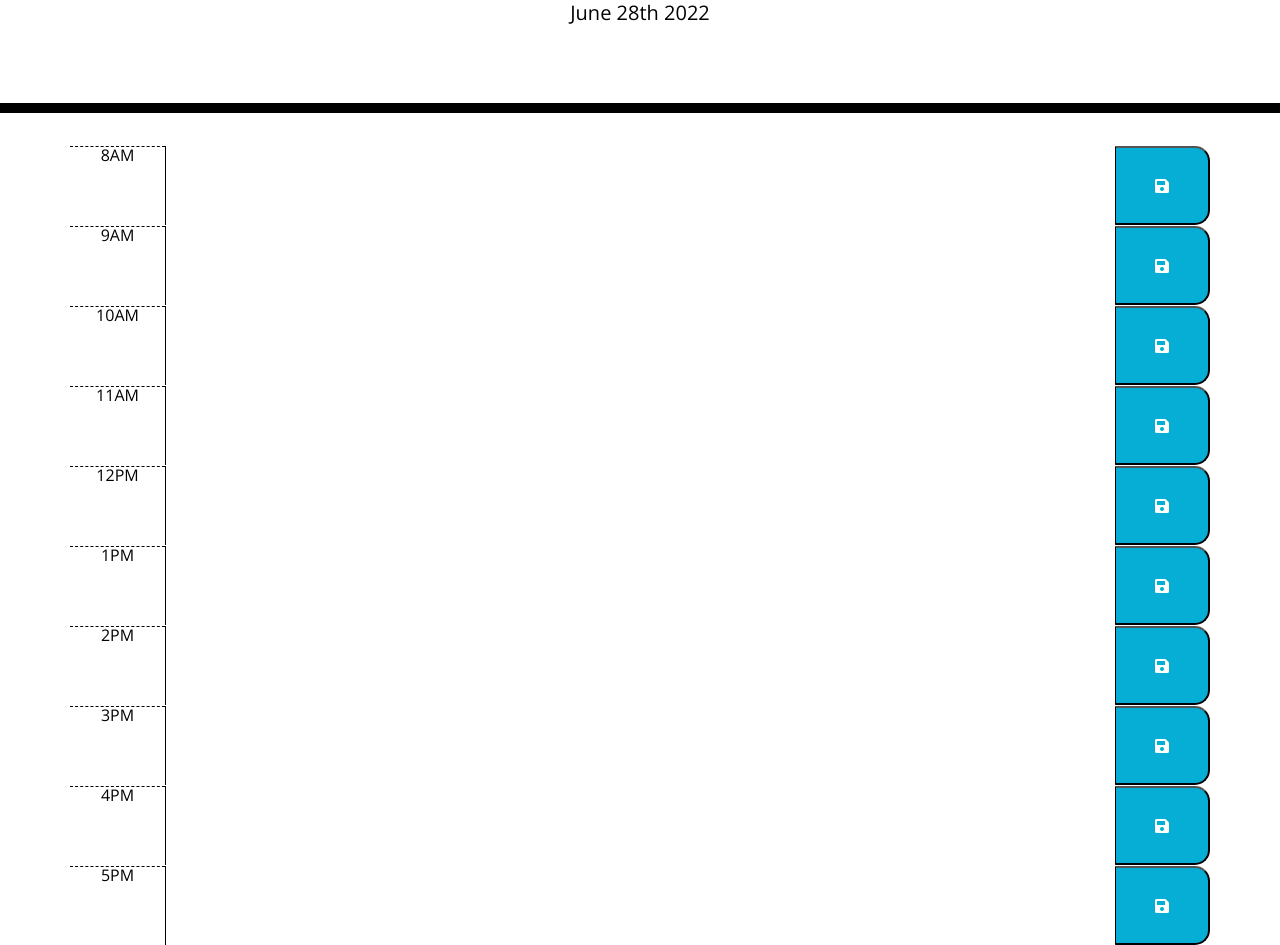
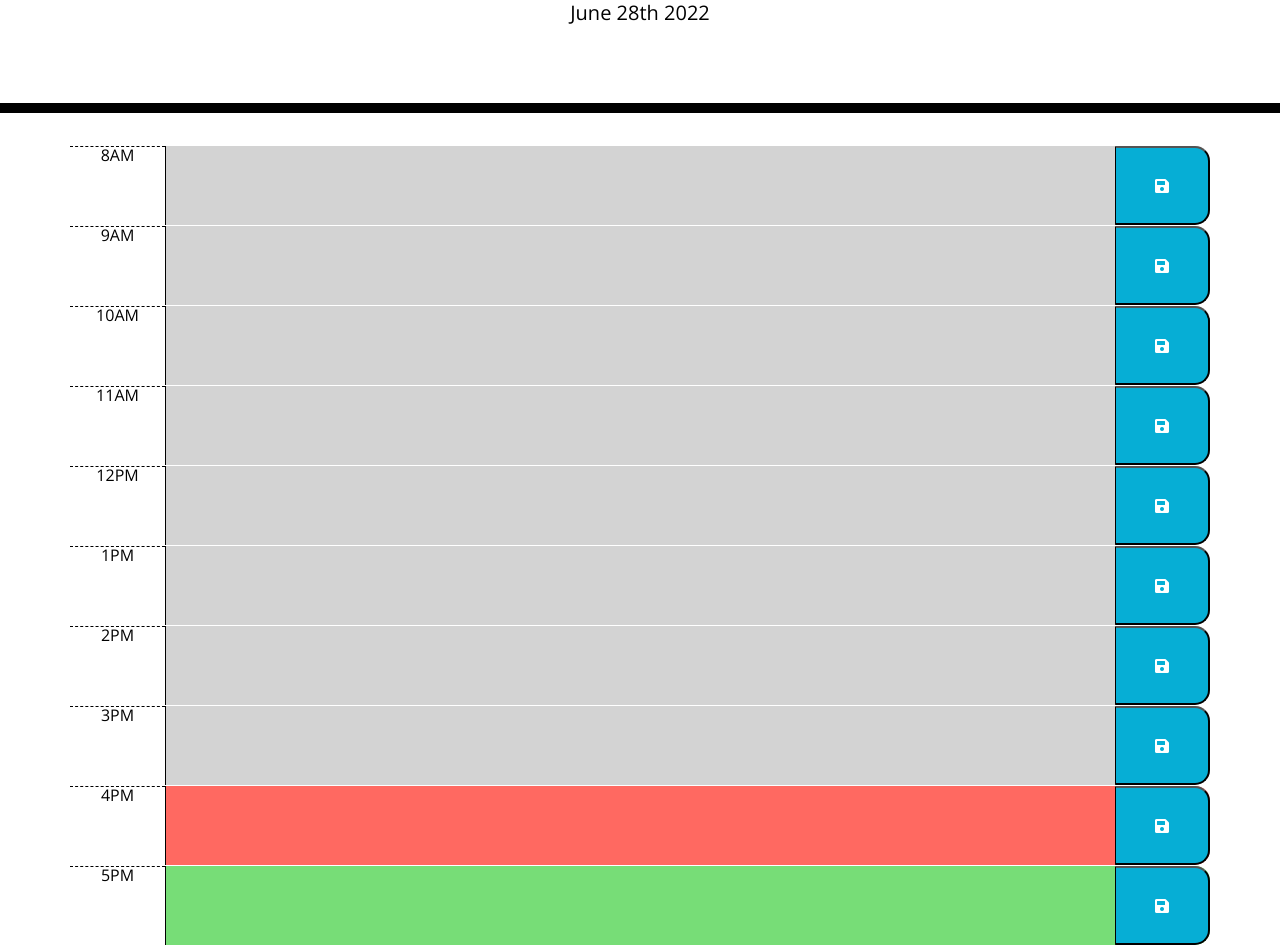
Before and after one commit to montelchuu/unique-work-day-scheduler, a plain HTML site: page index.html in a window 1280 px wide. Shown: the part 191-1136 px from the top of the page. Drawn offline with nearby package versions, Linux system fonts and the light colour scheme.

Commit message:
finished time color blocks

```diff
--- a/assets/vs/script.js
+++ b/assets/vs/script.js
@@ -1,2 +1,39 @@
 //current day, month, year.
 $("#currentDay").text(moment().format('MMMM Do YYYY'));
+
+$(document).ready(function () {
+    $(".saveBtn").on("click", function() {
+        var text = $(this).siblings(".activity").val();
+        var time = $(this).siblings(".hour").text();
+
+        localStorage.setItem(time, text);
+    })
+
+    function timeColorBlocks() {
+        var timeNow = moment().hour();
+
+        $(".time-block").each(function () {
+            var currentHour = parseInt($(this).attr("id").split("hour")[1]);
+
+            console.log(this);
+            console.log(timeNow);
+            console.log(currentHour);
+
+            if (currentHour > timeNow) {
+                $(this).removeClass("present");
+                $(this).removeClass("past");
+                $(this).addClass("future");
+            } else if (currentHour === timeNow) {
+                $(this).removeClass("past");
+                $(this).removeClass("future");
+                $(this).addClass("present");
+            } else {
+
+                $(this).removeClass("future");
+                $(this).removeClass("present");
+                $(this).addClass("past");
+            }
+        })
+    }
+    timeColorBlocks();
+})
--- a/index.html
+++ b/index.html
@@ -34,63 +34,63 @@
 
     <div class="container">
 
-      <div id="hour-8" class="row time-block">
+      <div id="hour8" class="row time-block">
         <div class="col-md-1 hour">8AM</div>
-        <textarea class="col-md-10"></textarea>
+        <textarea class="col-md-10 activity"></textarea>
         <button class="col-md-1 saveBtn"><i class="fas fa-save"></i></button>
       </div>
 
-      <div id="hour-9" class="row time-block">
+      <div id="hour9" class="row time-block">
         <div class="col-md-1 hour">9AM</div>
-        <textarea class="col-md-10"></textarea>
+        <textarea class="col-md-10 activity"></textarea>
         <button class="col-md-1 saveBtn"><i class="fas fa-save"></i></button>
       </div>
 
-      <div id="hour-10" class="row time-block">
+      <div id="hour10" class="row time-block">
         <div class="col-md-1 hour">10AM</div>
-        <textarea class="col-md-10"></textarea>
+        <textarea class="col-md-10 activity"></textarea>
         <button class="col-md-1 saveBtn"><i class="fas fa-save"></i></button>
       </div>
 
-      <div id="hour-11" class="row time-block">
+      <div id="hour11" class="row time-block">
         <div class="col-md-1 hour">11AM</div>
-        <textarea class="col-md-10"></textarea>
+        <textarea class="col-md-10 activity"></textarea>
         <button class="col-md-1 saveBtn"><i class="fas fa-save"></i></button>
       </div>
 
-      <div id="hour-12" class="row time-block">
+      <div id="hour12" class="row time-block">
         <div class="col-md-1 hour">12PM</div>
-        <textarea class="col-md-10"></textarea>
+        <textarea class="col-md-10 activity"></textarea>
         <button class="col-md-1 saveBtn"><i class="fas fa-save"></i></button>
       </div>
 
-      <div id="hour-1" class="row time-block">
+      <div id="hour13" class="row time-block">
         <div class="col-md-1 hour">1PM</div>
-        <textarea class="col-md-10"></textarea>
+        <textarea class="col-md-10 activity"></textarea>
         <button class="col-md-1 saveBtn"><i class="fas fa-save"></i></button>
       </div>
 
-      <div id="hour-2" class="row time-block">
+      <div id="hour14" class="row time-block">
         <div class="col-md-1 hour">2PM</div>
-        <textarea class="col-md-10"></textarea>
+        <textarea class="col-md-10 activity"></textarea>
         <button class="col-md-1 saveBtn"><i class="fas fa-save"></i></button>
       </div>
 
-      <div id="hour-3" class="row time-block">
+      <div id="hour15" class="row time-block">
         <div class="col-md-1 hour">3PM</div>
-        <textarea class="col-md-10"></textarea>
+        <textarea class="col-md-10 activity"></textarea>
         <button class="col-md-1 saveBtn"><i class="fas fa-save"></i></button>
       </div>
 
-      <div id="hour-4" class="row time-block">
+      <div id="hour16" class="row time-block">
         <div class="col-md-1 hour">4PM</div>
-        <textarea class="col-md-10"></textarea>
+        <textarea class="col-md-10 activity"></textarea>
         <button class="col-md-1 saveBtn"><i class="fas fa-save"></i></button>
       </div>
 
-      <div id="hour-5" class="row time-block">
+      <div id="hour17" class="row time-block">
         <div class="col-md-1 hour">5PM</div>
-        <textarea class="col-md-10"></textarea>
+        <textarea class="col-md-10 activity"></textarea>
         <button class="col-md-1 saveBtn"><i class="fas fa-save"></i></button>
       </div>
 
```
